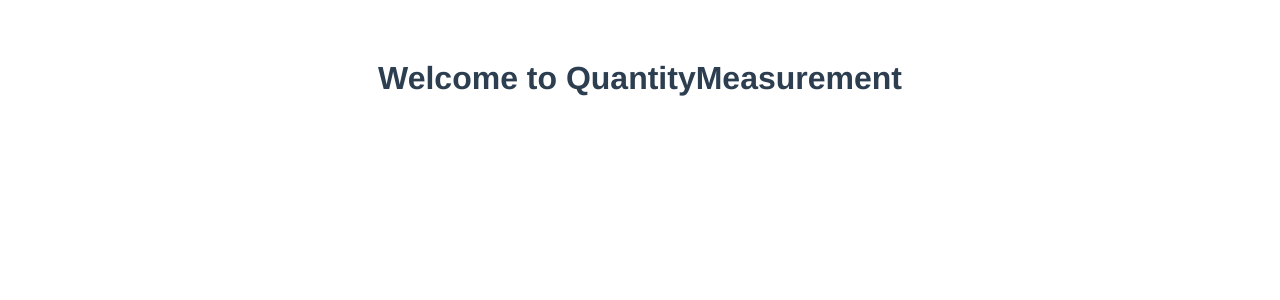
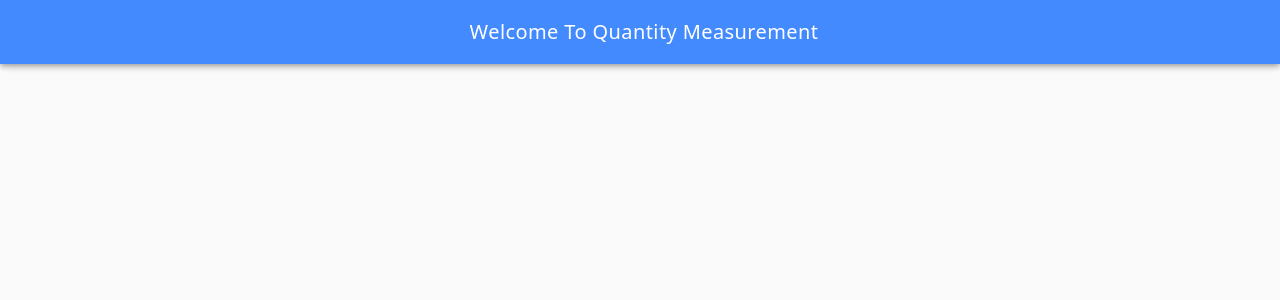
Before and after one commit to rajnish432/QuantityMeasurementVue, a Vue app: page / in a window 1280 px wide. Shown: the top 300 px of the page. Built offline with nearby package versions, Linux system fonts and the light colour scheme.

Commit message:
[Rajnish]ADDED: Quantity Measurement Header

```diff
--- a/package.json
+++ b/package.json
@@ -9,7 +9,8 @@
   },
   "dependencies": {
     "core-js": "^3.6.5",
-    "vue": "^2.6.11"
+    "vue": "^2.6.11",
+    "vue-material": "^1.0.0-beta-15"
   },
   "devDependencies": {
     "@vue/cli-plugin-babel": "~4.5.0",
--- a/src/App.vue
+++ b/src/App.vue
@@ -17,11 +17,14 @@ export default {
 
 <style>
 #app {
-  font-family: Avenir, Helvetica, Arial, sans-serif;
+  font-family: system-ui;
+  display: flex;
+  width: 100%;
+  flex-direction: column;
+  justify-content: center;
   -webkit-font-smoothing: antialiased;
   -moz-osx-font-smoothing: grayscale;
   text-align: center;
   color: #2c3e50;
-  margin-top: 60px;
 }
 </style>
--- a/src/components/QuantityMeasurementHeader.vue
+++ b/src/components/QuantityMeasurementHeader.vue
@@ -1,6 +1,8 @@
 <template>
-  <div>
-    <h1>{{message}}</h1>
+  <div class="header">
+    <md-toolbar class="md-primary">
+      <h3 class="md-title">Welcome To Quantity Measurement</h3>
+    </md-toolbar>
   </div>
 </template>
 
@@ -15,7 +17,14 @@ export default {
 }
 </script>
 
-<!-- Add "scoped" attribute to limit CSS to this component only -->
 <style scoped>
-
+  .header{
+    display: flex;
+    align-items: center;
+  }
+  .md-toolbar.md-theme-default.md-primary{
+    display: flex;
+    justify-content: space-around;
+    width: 100%;
+  }
 </style>
--- a/src/main.js
+++ b/src/main.js
@@ -1,6 +1,10 @@
 import Vue from 'vue'
 import App from './App.vue'
+import VueMaterial from 'vue-material'
+import 'vue-material/dist/vue-material.min.css'
+import 'vue-material/dist/theme/default.css'
 
+Vue.use(VueMaterial)
 Vue.config.productionTip = false
 
 new Vue({
```
Also changed, not shown: 1 other file (tests, documents, lock files or other folders).
